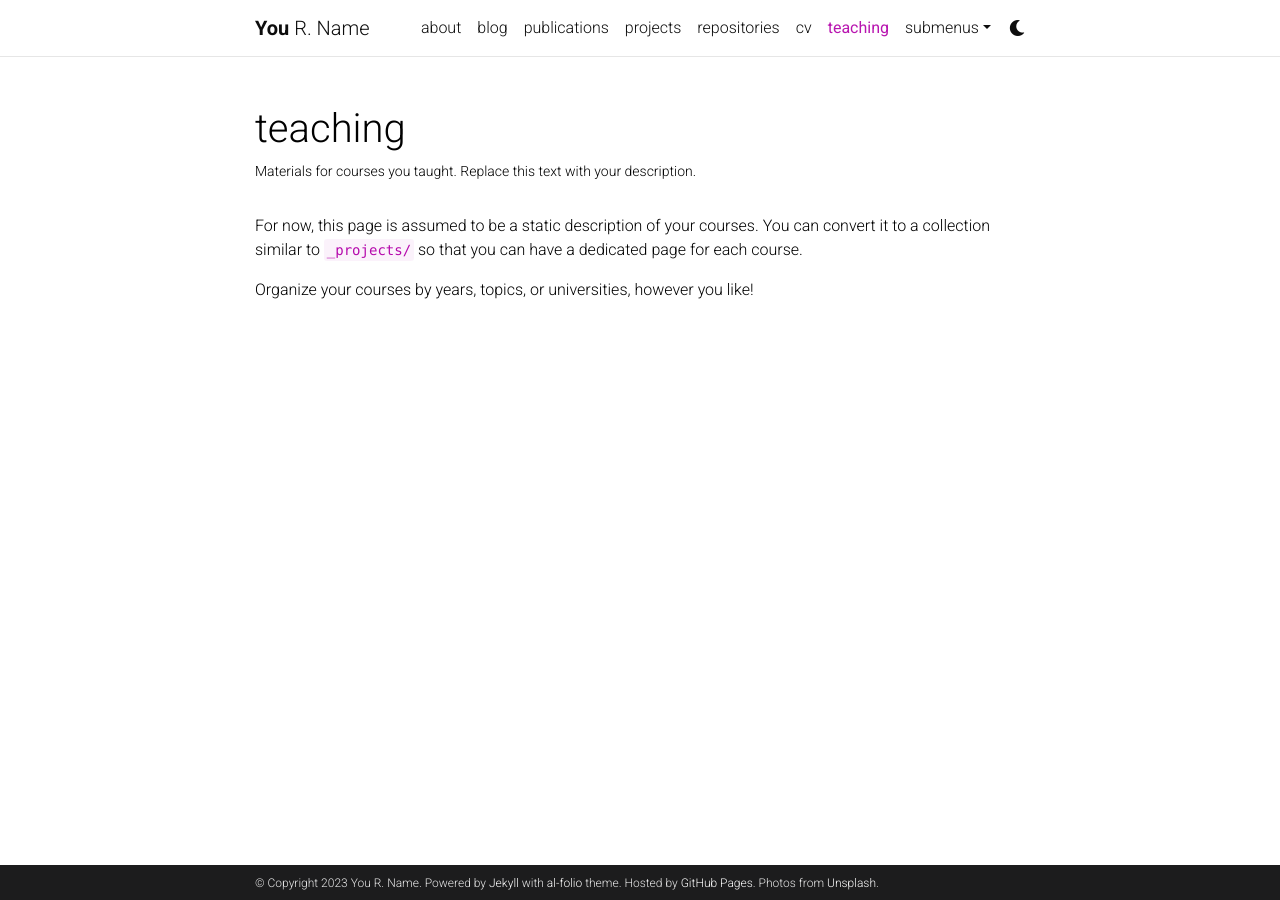
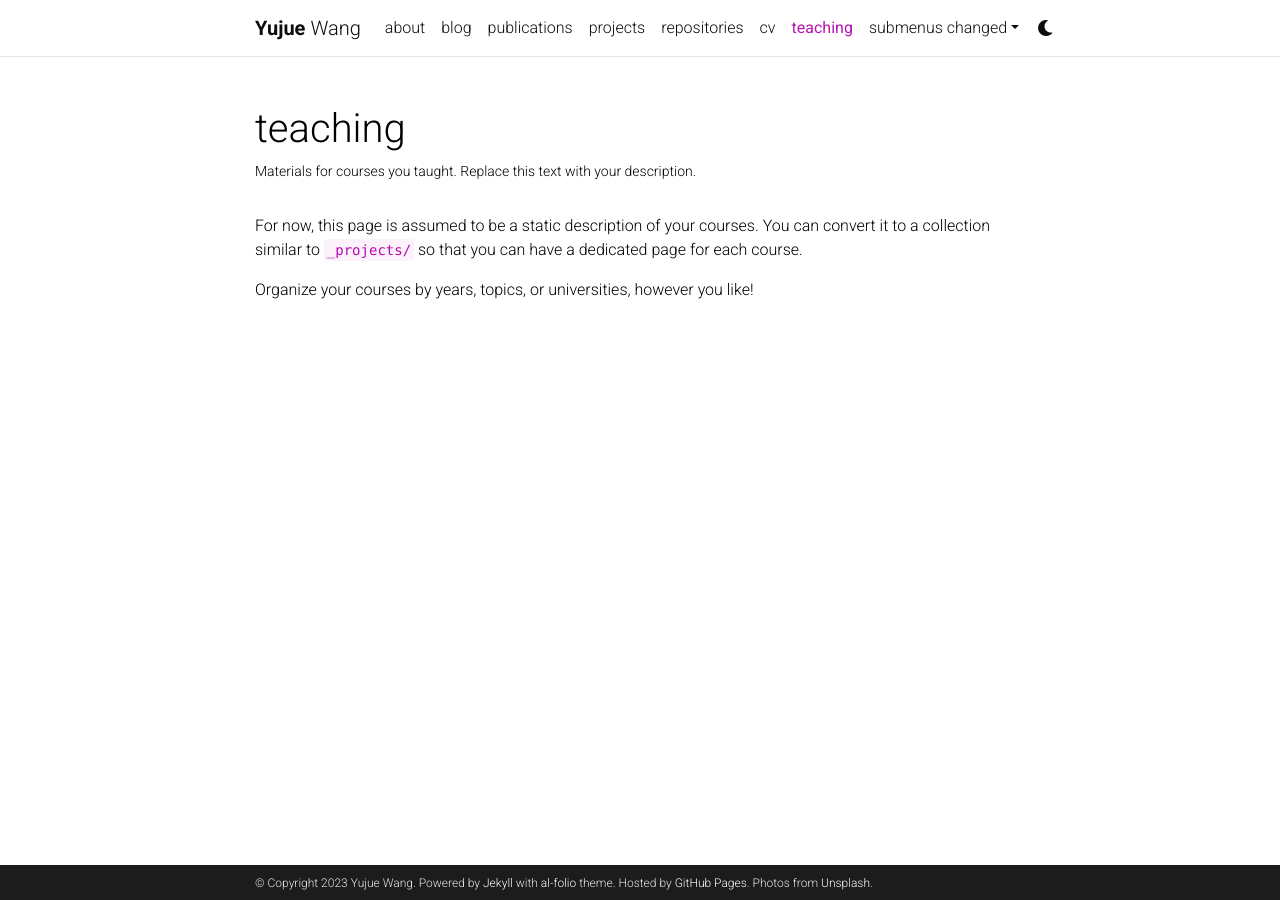
Before and after one commit to LoteAsonKing/LoteAsonKing.github.io, a Jekyll site: the page built from _pages/teaching.md, in a window 1280 px wide. Built offline with Jekyll 4.4.1, drawn with Linux system fonts in a browser that asks for light colours; comment, search, counter and statistics services are not loaded; a style sheet for code colours, icons or effects is not loaded.

Commit message:
Initial environment settings

```diff
--- a/Gemfile
+++ b/Gemfile
@@ -1,5 +1,6 @@
 source 'https://rubygems.org'
 group :jekyll_plugins do
+    gem 'wdm','>=0.1.0'
     gem 'classifier-reborn'
     gem 'jekyll'
     gem 'jekyll-archives'
--- a/_config.yml
+++ b/_config.yml
@@ -3,9 +3,9 @@
 # -----------------------------------------------------------------------------
 
 title: blank # the website title (if blank, full name will be used instead)
-first_name: You
-middle_name: R.
-last_name: Name
+first_name: Yujue
+middle_name:
+last_name: Wang
 email: you@example.com
 description: > # the ">" symbol means to ignore newlines until "footer_text:"
   A simple, whitespace theme for academics. Based on [*folio](https://github.com/bogoli/-folio) design.
@@ -18,8 +18,8 @@
 lang: en # the language of your site (for example: en, fr, cn, ru, etc.)
 icon: ⚛️  # the emoji used as the favicon (alternatively, provide image name in /assets/img/)
 
-url: https://alshedivat.github.io # the base hostname & protocol for your site
-baseurl: /al-folio # the subpath of your site, e.g. /blog/
+url: https://LoteAsonKing.github.io # the base hostname & protocol for your site
+baseurl:  # the subpath of your site, e.g. /blog/
 last_updated: false # set to true if you want to display last updated in the footer
 impressum_path:  # set to path to include impressum link in the footer, use the same path as permalink in a page, helps to conform with EU GDPR
 
@@ -312,7 +312,7 @@
 # -----------------------------------------------------------------------------
 
 imagemagick:
-  enabled: true # enables responsive images for your site (recomended, see https://github.com/alshedivat/al-folio/issues/537)
+  enabled: false # enables responsive images for your site (recomended, see https://github.com/alshedivat/al-folio/issues/537)
   widths:
     - 480
     - 800
```
Also changed, not shown: _pages/about.md (+1 -0 lines), _pages/dropdown.md (+1 -1 lines).
